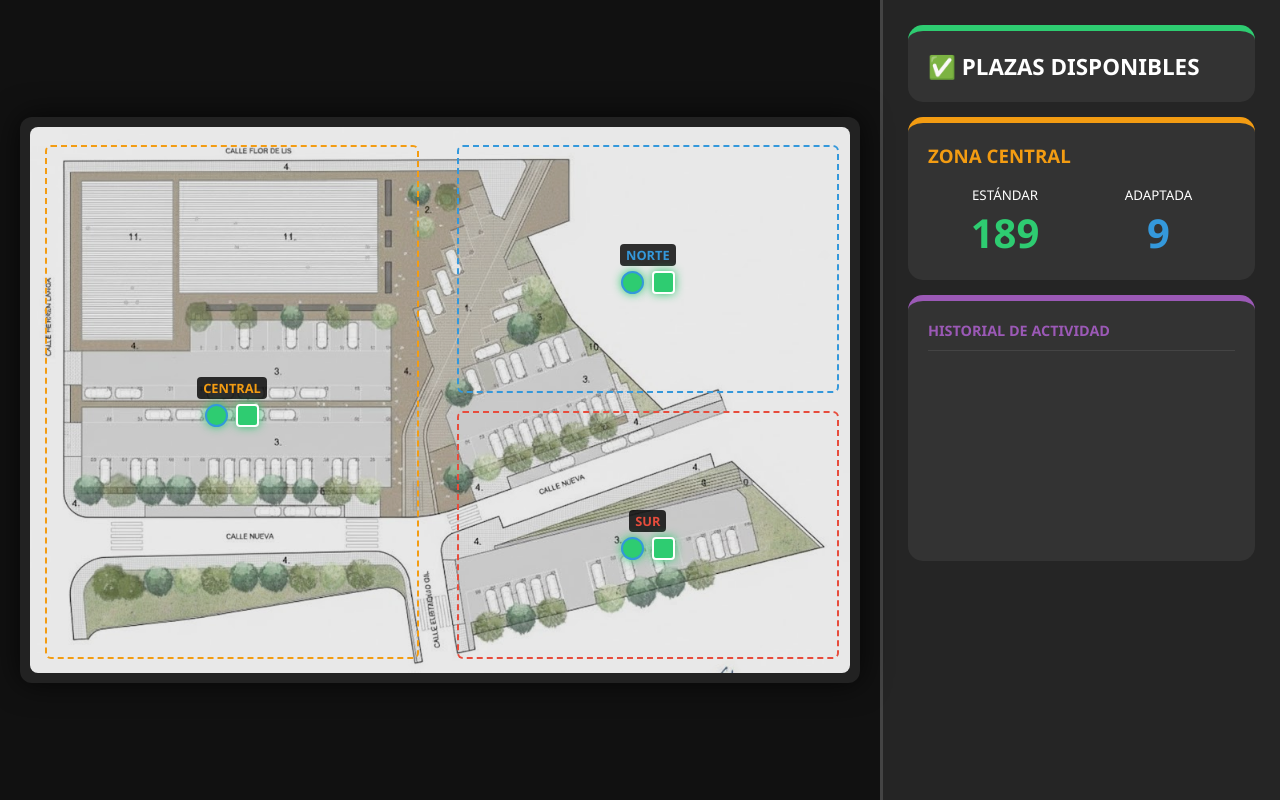
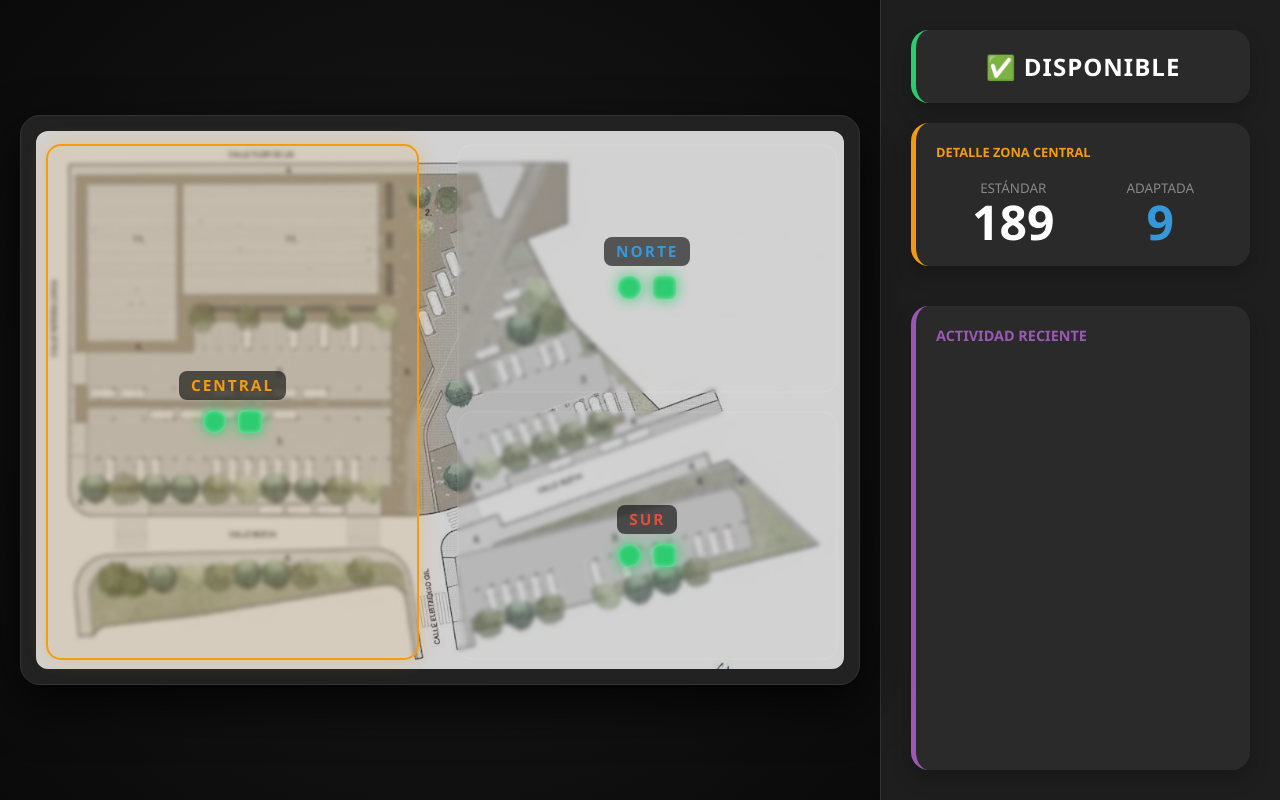
Before and after one commit to Daylon20/Parking-Flask-Arduino, a Flask app: page / in a window 1280 px wide. Run offline with Flask 3, Linux system fonts and the light colour scheme.

Commit message:
Update index.html

```diff
--- a/templates/index.html
+++ b/templates/index.html
@@ -3,12 +3,20 @@
 <head>
     <meta charset="UTF-8">
     <meta name="viewport" content="width=device-width, initial-scale=1.0">
-    <title>Smart Parking Ociopia</title>
+    <title>Smart Parking Ociopia | Control Panel</title>
     <style>
         /* --- ESTILOS GENERALES --- */
+        :root {
+            --norte: #3498db;
+            --sur: #e74c3c;
+            --central: #f39c12;
+            --bg-dark: #121212;
+            --panel-bg: #1e1e1e;
+        }
+
         body {
-            font-family: 'Segoe UI', sans-serif;
-            background-color: #1a1a1a;
+            font-family: 'Segoe UI', Roboto, Helvetica, Arial, sans-serif;
+            background-color: var(--bg-dark);
             color: white;
             margin: 0;
             display: flex;
@@ -17,7 +25,7 @@
             overflow: hidden;
         }
 
-        /* --- CONTENEDOR DEL MAPA (GRANDE EN PC) --- */
+        /* --- CONTENEDOR DEL MAPA --- */
         .contenedor-principal {
             flex: 3;
             position: relative;
@@ -25,82 +33,131 @@
             justify-content: center;
             align-items: center;
             padding: 20px;
-            background: #111;
+            background: radial-gradient(circle at center, #1a1a1a 0%, #0a0a0a 100%);
         }
 
         .map-container {
             position: relative;
             background: #222;
-            border-radius: 12px;
-            padding: 10px;
+            border-radius: 20px;
+            padding: 15px;
             width: 100%;
             max-width: 1100px;
-            box-shadow: 0 0 30px rgba(0,0,0,0.7);
+            box-shadow: 0 20px 50px rgba(0,0,0,0.8);
+            border: 1px solid #333;
         }
 
         .map-image {
             display: block;
             width: 100%;
             height: auto;
-            border-radius: 8px;
-            opacity: 0.9;
+            border-radius: 12px;
+            opacity: 0.8;
+            filter: grayscale(0.3);
         }
 
-        /* --- ZONAS INTERACTIVAS --- */
+        /* --- ZONAS INTERACTIVAS (GLASSMORPHISM) --- */
         .zona-interactiva {
             position: absolute;
             cursor: pointer;
-            border-radius: 6px;
+            border-radius: 15px;
             display: flex;
             flex-direction: column;
             align-items: center;
             justify-content: center;
-            transition: 0.2s;
+            transition: all 0.4s cubic-bezier(0.4, 0, 0.2, 1);
+            border: 2px solid rgba(255,255,255,0.05);
+            background: rgba(255, 255, 255, 0.02);
+            backdrop-filter: blur(2px);
         }
-        .zona-interactiva:hover { background-color: rgba(255, 255, 255, 0.1); }
+
+        .zona-interactiva:hover {
+            background: rgba(255, 255, 255, 0.08);
+            transform: translateY(-5px);
+            z-index: 10;
+        }
+
+        /* Estados Activos por Color */
+        .zona-activa.norte { border-color: var(--norte); box-shadow: 0 0 20px rgba(52,152,219,0.3); background: rgba(52,152,219,0.1); }
+        .zona-activa.central { border-color: var(--central); box-shadow: 0 0 20px rgba(243,156,18,0.3); background: rgba(243,156,18,0.1); }
+        .zona-activa.sur { border-color: var(--sur); box-shadow: 0 0 20px rgba(231,76,60,0.3); background: rgba(231,76,60,0.1); }
 
         .nombre-zona {
-            font-size: 1vw;
-            min-font-size: 10px;
-            font-weight: bold;
-            background: rgba(0,0,0,0.8);
-            padding: 2px 6px;
-            border-radius: 4px;
-            margin-bottom: 5px;
+            font-size: 1.2vw;
+            font-weight: 800;
+            text-transform: uppercase;
+            letter-spacing: 2px;
+            background: rgba(0,0,0,0.6);
+            padding: 4px 12px;
+            border-radius: 8px;
+            margin-bottom: 10px;
+            pointer-events: none;
         }
 
-        .contenedor-leds { display: flex; gap: 8px; }
-        .led { width: 1.5vw; height: 1.5vw; min-width: 15px; min-height: 15px; border: 2px solid white; border-radius: 4px; }
-        .led-adaptada { border-radius: 50%; border-color: #3498db; }
-        .led-off { background-color: #2ecc71; box-shadow: 0 0 10px #2ecc71; }
-        .led-on { background-color: #e74c3c; box-shadow: 0 0 15px #e74c3c; }
+        /* --- LEDS NEÓN --- */
+        .contenedor-leds { display: flex; gap: 12px; }
+        .led {
+            width: 1.8vw; height: 1.8vw; min-width: 18px; min-height: 18px;
+            border-radius: 6px;
+            transition: all 0.5s ease;
+        }
+        .led-adaptada { border-radius: 50%; }
+
+        .led-off {
+            background-color: #2ecc71;
+            box-shadow: 0 0 15px #2ecc71, inset 0 0 5px rgba(255,255,255,0.5);
+        }
+        .led-on {
+            background-color: #e74c3c;
+            box-shadow: 0 0 20px #e74c3c, inset 0 0 5px rgba(255,255,255,0.5);
+            animation: pulse 2s infinite;
+        }
+
+        @keyframes pulse {
+            0% { transform: scale(1); opacity: 1; }
+            50% { transform: scale(1.05); opacity: 0.8; }
+            100% { transform: scale(1); opacity: 1; }
+        }
 
         /* --- PANEL LATERAL --- */
         .side-panel {
             width: 400px;
-            background: #252525;
-            border-left: 3px solid #444;
-            padding: 25px;
+            background: var(--panel-bg);
+            border-left: 1px solid #333;
+            padding: 30px;
             box-sizing: border-box;
+            display: flex;
+            flex-direction: column;
+            gap: 20px;
+        }
+
+        .stat-box {
+            background: #2a2a2a;
+            padding: 20px;
+            border-radius: 18px;
+            border-left: 5px solid #444;
+            box-shadow: 0 10px 20px rgba(0,0,0,0.2);
+            transition: 0.3s;
+        }
+
+        .big-num { font-size: 3em; font-weight: 800; line-height: 1; margin: 10px 0; }
+
+        #historial {
+            height: 200px;
             overflow-y: auto;
+            font-size: 0.9em;
+            padding-right: 10px;
         }
-        .stat-box {
-            background: #333;
-            padding: 20px;
-            border-radius: 15px;
-            margin-bottom: 15px;
-            border-top: 6px solid #666;
-        }
-        .big-num { font-size: 2.5em; font-weight: bold; color: #2ecc71; }
-        #historial { height: 180px; overflow-y: auto; font-size: 0.85em; margin-top: 10px; border-top: 1px solid #444; padding-top: 10px; }
 
-        /* --- ADAPTACIÓN MÓVIL --- */
+        /* Scrollbar Estilizada */
+        #historial::-webkit-scrollbar { width: 6px; }
+        #historial::-webkit-scrollbar-thumb { background: #444; border-radius: 10px; }
+
+        /* --- RESPONSIVE --- */
         @media (max-width: 1000px) {
             body { flex-direction: column; overflow-y: auto; height: auto; }
-            .side-panel { width: 100%; border-left: none; border-top: 4px solid #444; height: auto; }
-            .contenedor-principal { height: auto; padding: 10px; }
-            .nombre-zona { font-size: 12px; }
-            .led { width: 22px; height: 22px; }
+            .side-panel { width: 100%; border-left: none; }
+            .contenedor-principal { height: auto; }
         }
     </style>
 </head>
@@ -110,24 +167,24 @@
         <div class="map-container">
             <img src="{{ url_for('static', filename='img/logo_parking.jpg') }}" class="map-image">
 
-            <div id="zona-central" class="zona-interactiva" style="top:5%; left:3%; width:44%; height:90%; border:2px dashed #f39c12;" onclick="mostrarInfo('Zona Central')">
-                <span class="nombre-zona" style="color:#f39c12;">CENTRAL</span>
+            <div id="zona-central" class="zona-interactiva" style="top:5%; left:3%; width:44%; height:90%;" onclick="mostrarInfo('Zona Central')">
+                <span class="nombre-zona" style="color:var(--central);">Central</span>
                 <div class="contenedor-leds">
                     <div id="led-p6" class="led led-adaptada"></div>
                     <div id="led-p7" class="led"></div>
                 </div>
             </div>
 
-            <div id="zona-norte" class="zona-interactiva" style="top:5%; left:52%; width:45%; height:43%; border:2px dashed #3498db;" onclick="mostrarInfo('Zona Norte')">
-                <span class="nombre-zona" style="color:#3498db;">NORTE</span>
+            <div id="zona-norte" class="zona-interactiva" style="top:5%; left:52%; width:45%; height:43%;" onclick="mostrarInfo('Zona Norte')">
+                <span class="nombre-zona" style="color:var(--norte);">Norte</span>
                 <div class="contenedor-leds">
                     <div id="led-p2" class="led led-adaptada"></div>
                     <div id="led-p3" class="led"></div>
                 </div>
             </div>
 
-            <div id="zona-sur" class="zona-interactiva" style="top:52%; left:52%; width:45%; height:43%; border:2px dashed #e74c3c;" onclick="mostrarInfo('Zona Sur')">
-                <span class="nombre-zona" style="color:#e74c3c;">SUR</span>
+            <div id="zona-sur" class="zona-interactiva" style="top:52%; left:52%; width:45%; height:43%;" onclick="mostrarInfo('Zona Sur')">
+                <span class="nombre-zona" style="color:var(--sur);">Sur</span>
                 <div class="contenedor-leds">
                     <div id="led-p4" class="led led-adaptada"></div>
                     <div id="led-p5" class="led"></div>
@@ -137,15 +194,15 @@
     </div>
 
     <div class="side-panel">
-        <div id="status-general" class="stat-box">
-            <h2 id="msg-principal" style="margin:0; font-size: 1.4em;">CONECTANDO...</h2>
+        <div id="status-general" class="stat-box" style="text-align: center;">
+            <h2 id="msg-principal" style="margin:0; letter-spacing: 1px;">SISTEMA ACTIVO</h2>
         </div>
 
         <div id="detalle-zona"></div>
         <div id="aviso-zona"></div>
 
-        <div class="stat-box" style="border-top-color: #9b59b6;">
-            <h3 style="margin:0; color:#9b59b6; font-size: 0.9em;">HISTORIAL DE ACTIVIDAD</h3>
+        <div class="stat-box" style="border-left-color: #9b59b6; flex-grow: 1;">
+            <h3 style="margin:0 0 15px 0; color:#9b59b6; font-size: 0.9em; text-transform: uppercase;">Actividad Reciente</h3>
             <div id="historial"></div>
         </div>
     </div>
@@ -156,60 +213,68 @@
         let zonaActual = "Zona Central";
 
         const CONFIG = {
-            "Zona Norte":   { totales: 41,  adaptadas: 4, pines: ['p2', 'p3'], color: "#3498db" },
-            "Zona Sur":     { totales: 27,  adaptadas: 2, pines: ['p4', 'p5'], color: "#e74c3c" },
-            "Zona Central": { totales: 189, adaptadas: 9, pines: ['p6', 'p7'], color: "#f39c12" }
+            "Zona Norte":   { id: 'zona-norte', totales: 41,  adaptadas: 4, pines: ['p2', 'p3'], color: "#3498db" },
+            "Zona Sur":     { id: 'zona-sur', totales: 27,  adaptadas: 2, pines: ['p4', 'p5'], color: "#e74c3c" },
+            "Zona Central": { id: 'zona-central', totales: 189, adaptadas: 9, pines: ['p6', 'p7'], color: "#f39c12" }
         };
 
         function mostrarInfo(nombre) {
             zonaActual = nombre;
+
+            // Actualizar clase activa visual
+            document.querySelectorAll('.zona-interactiva').forEach(z => z.classList.remove('zona-activa', 'norte', 'central', 'sur'));
+            const zCfg = CONFIG[nombre];
+            const el = document.getElementById(zCfg.id);
+            el.classList.add('zona-activa');
+            if(nombre.includes("Norte")) el.classList.add('norte');
+            if(nombre.includes("Central")) el.classList.add('central');
+            if(nombre.includes("Sur")) el.classList.add('sur');
+
             actualizarInterfazVisual(estadosPines);
         }
 
         function actualizar() {
             fetch('/status')
                 .then(res => res.json())
-                .then(data => {
-                    actualizarInterfazVisual(data);
-                })
-                .catch(err => console.error("Error al recibir datos:", err));
+                .then(data => actualizarInterfazVisual(data))
+                .catch(err => console.error("Error:", err));
         }
 
         function actualizarInterfazVisual(data) {
             estadosPines = data;
 
-            // 1. Historial
+            // 1. Historial con iconos
             for (let pin in data) {
                 if (data[pin] !== ultimosEstados[pin]) {
-                    let accion = data[pin] === 1 ? "OCUPADA" : "LIBERADA";
+                    let accion = data[pin] === 1 ? '<span style="color:#e74c3c">OCUPADA</span>' : '<span style="color:#2ecc71">LIBERADA</span>';
                     let zonaNom = (pin === 'p2' || pin === 'p3') ? "Norte" : (pin === 'p4' || pin === 'p5') ? "Sur" : "Central";
                     let tipo = (parseInt(pin.substring(1)) % 2 === 0) ? "♿" : "🚗";
 
                     let log = document.createElement('div');
-                    log.style.padding = "5px 0";
-                    log.style.borderBottom = "1px solid #444";
-                    log.innerHTML = `<small style="color:#888">${new Date().toLocaleTimeString('es-ES')}</small> ${tipo} <b>${zonaNom}</b> ${accion}`;
+                    log.style.padding = "8px 0";
+                    log.style.borderBottom = "1px solid #333";
+                    log.style.animation = "fadeIn 0.5s ease";
+                    log.innerHTML = `<small style="color:#666">${new Date().toLocaleTimeString()}</small> ${tipo} <b>${zonaNom}</b> ${accion}`;
 
-                    const histDiv = document.getElementById('historial');
-                    histDiv.prepend(log);
+                    document.getElementById('historial').prepend(log);
                     ultimosEstados[pin] = data[pin];
                 }
             }
 
-            // 2. Estado General
+            // 2. Estado General (Color dinámico)
             let ocupadas = Object.values(data).reduce((a, b) => a + b, 0);
             const msgP = document.getElementById('msg-principal');
             const cajaP = document.getElementById('status-general');
 
             if (ocupadas === 6) {
                 msgP.innerText = "🚨 PARKING LLENO";
-                cajaP.style.borderColor = "#e74c3c";
+                cajaP.style.borderLeftColor = "#e74c3c";
             } else {
-                msgP.innerText = "✅ PLAZAS DISPONIBLES";
-                cajaP.style.borderColor = "#2ecc71";
+                msgP.innerText = "✅ DISPONIBLE";
+                cajaP.style.borderLeftColor = "#2ecc71";
             }
 
-            // 3. LEDs
+            // 3. LEDs Neón
             for (let i = 2; i <= 7; i++) {
                 let led = document.getElementById('led-p' + i);
                 if (led) {
@@ -218,24 +283,24 @@
                 }
             }
 
-            // 4. Panel Detalle
+            // 4. Panel Detalle Premium
             const z = zonaActual;
+            const c = CONFIG[z];
             document.getElementById('detalle-zona').innerHTML = `
-                <div class="stat-box" style="border-color: ${CONFIG[z].color}">
-                    <h3 style="margin:0; color:${CONFIG[z].color}">${z.toUpperCase()}</h3>
-                    <div style="display:flex; justify-content:space-around; align-items:center; margin-top:15px;">
+                <div class="stat-box" style="border-left-color: ${c.color}">
+                    <h3 style="margin:0; color:${c.color}; font-size:0.8em; text-transform:uppercase;">Detalle ${z}</h3>
+                    <div style="display:flex; justify-content:space-around; margin-top:15px;">
                         <div style="text-align:center;">
-                            <small>ESTÁNDAR</small><br>
-                            <span class="big-num">${CONFIG[z].totales - data[CONFIG[z].pines[1]]}</span>
+                            <small style="color:#888">ESTÁNDAR</small><br>
+                            <span class="big-num" style="color:white">${c.totales - data[c.pines[1]]}</span>
                         </div>
                         <div style="text-align:center;">
-                            <small>ADAPTADA</small><br>
-                            <span class="big-num" style="color:#3498db">${CONFIG[z].adaptadas - data[CONFIG[z].pines[0]]}</span>
+                            <small style="color:#888">ADAPTADA</small><br>
+                            <span class="big-num" style="color:#3498db">${c.adaptadas - data[c.pines[0]]}</span>
                         </div>
                     </div>
                 </div>`;
 
-            // 5. Recomendación
             gestionarRecomendacion(data);
         }
 
@@ -251,10 +316,9 @@
                     if (libres > maxLibres) { maxLibres = libres; mejorZona = z; }
                 }
                 aviso.innerHTML = `
-                    <div class="stat-box" style="border-color:#e74c3c; background:rgba(231,76,60,0.1); text-align:center;">
-                        <b style="color:#e74c3c;">⚠️ ZONA SIN DISPONIBILIDAD</b><br>
-                        <small>Se recomienda dirigirse a:</small><br>
-                        <b style="color:#2ecc71; font-size:1.3em;">📍 ${mejorZona.toUpperCase()}</b>
+                    <div class="stat-box" style="border-left-color:#e74c3c; background:rgba(231,76,60,0.05);">
+                        <b style="color:#e74c3c;">⚠️ ZONA COMPLETA</b><br>
+                        <small>Diríjase a:</small> <b style="color:#2ecc71;">📍 ${mejorZona}</b>
                     </div>`;
             } else {
                 aviso.innerHTML = "";
```
